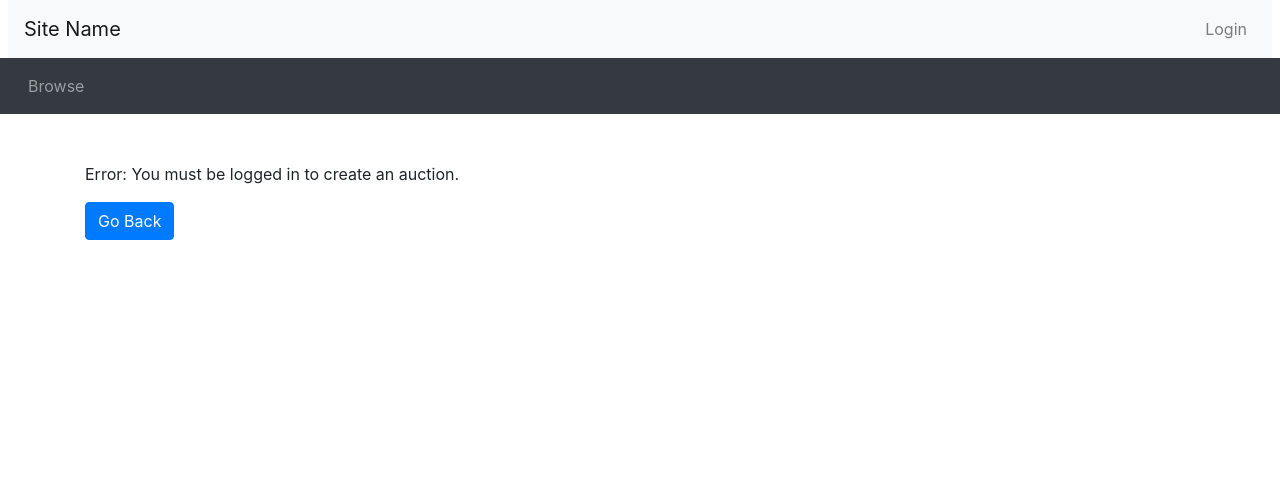
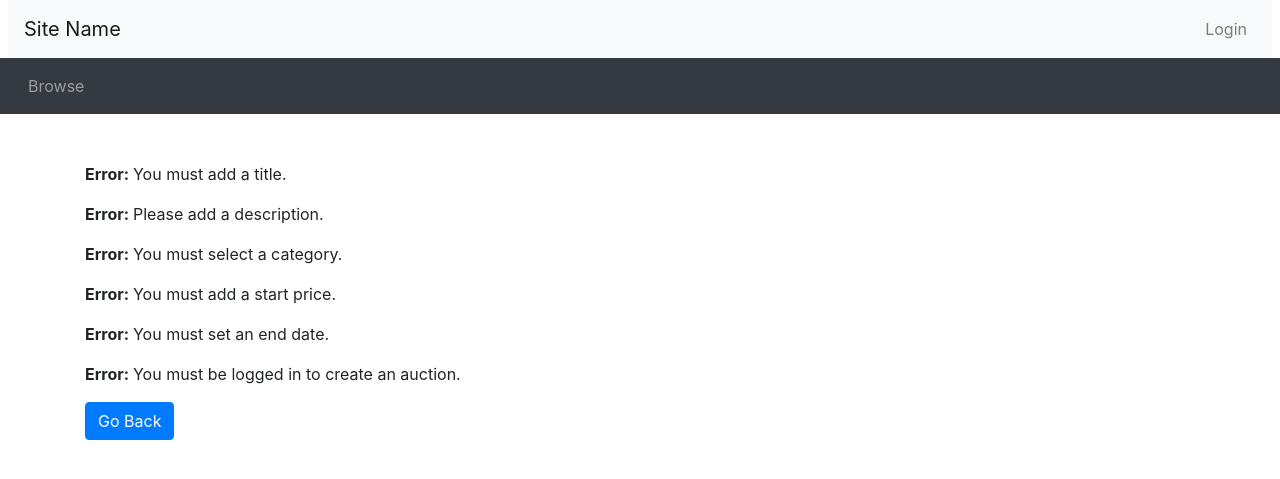
Before and after one commit to davidve0206/COMP0178-Project, a PHP site: page /views/create_auction_result.php in a window 1280 px wide. Shown: the top 479 px of the page. Run offline with PHP 8.4, Linux system fonts and the light colour scheme; data that the repository does not hold is empty.

Commit message:
moved all error checking into one section

```diff
--- a/views/create_auction_result.php
+++ b/views/create_auction_result.php
@@ -11,126 +11,108 @@
 
     /* Extract form data into variables, checking that they exist if required */
 
-    $error_message = null;
+    $error_messages = [];
 
     // Title
     if (!isset($_POST['auctionTitle']) or trim($_POST['auctionTitle']) == '') {
-        $error_message = 'You must add a title.';
+        array_push($error_messages, 'You must add a title.');
     } else {
         $title = $db->real_escape_string($_POST['auctionTitle']);
+
+        if (strlen($title) > 52) {
+            array_push($error_messages, 'Title too long.');
+        }
     }
 
     // Description
     if (!isset($_POST['auctionDescription']) or trim($_POST['auctionDescription']) == '') {
-        echo $_POST['auctionDescription'];
-        $error_message = 'Please add a description.';
+        array_push($error_messages, 'Please add a description.');
     } else {
         $description = $db->real_escape_string($_POST['auctionDescription']);
+
+        if (strlen($description) > 257) {
+            array_push($error_messages, 'Description too long. Please limit it to 255 characters.');
+        }
     }
 
     // Category
     if (!isset($_POST['auctionCategory'])) {
-        $error_message = 'You must select a category.';
+        array_push($error_messages, 'You must select a category.');
     } else {
         $category_id = intval($_POST['auctionCategory']);
+
+        // If something is passed which is not an integer, intval will return 0
+        if ($category_id == 0) {
+            array_push($error_messages, 'Invalid category.');
+        }
     }
 
     // Start Price
     if (isset($_POST['auctionStartPrice']) && $_POST['auctionStartPrice'] !== '') {
         $start_price = floatval($_POST['auctionStartPrice']);
+
+        if ($start_price <= 0) {
+            array_push($error_messages, 'The starting price must be greater than 0.');
+        }
     } else {
-        $error_message = 'You must add a start price.';
+        array_push($error_messages, 'You must add a start price.');
     }
 
     // Reserve Price
     $reserve_price = isset($_POST['auctionReservePrice']) && $_POST['auctionReservePrice'] !== '' ? floatval($_POST['auctionReservePrice']) : null;
 
+    if (!is_null($reserve_price) && $reserve_price <= $start_price) {
+        array_push($error_messages, 'The reserve price must be higher than the starting price.');
+    }
+
     // Start Date
     $start_date = isset($_POST['auctionStartDate']) && $_POST['auctionStartDate'] !== '' ? $db->real_escape_string($_POST['auctionStartDate']) : null;
+
+    if (!is_null($start_date) && new DateTime($start_date) < new DateTime()) {
+        array_push($error_messages, 'The start date for the auction cannot be in the past.');
+    }
 
     // End Date
     if (isset($_POST['auctionEndDate'])) {
         $end_date = $db->real_escape_string($_POST['auctionEndDate']);
+
+        if (new DateTime($end_date) <= new DateTime()) {
+            array_push($error_messages, 'The auction must end later than the current time.');
+        }
+
+        if (!is_null($start_date) && new DateTime($end_date) < new DateTime($start_date)) {
+            array_push($error_messages, 'The auction cannot end before it has started.');
+        }
     } else {
-        $error_message = 'You must set an end date.';
+        array_push($error_messages, 'You must set an end date.');
     }
 
     // Seller
     if (!isset($_SESSION['userId'])) {
-        $error_message = 'You must be logged in to create an auction.';
+        array_push($error_messages, 'You must be logged in to create an auction.');
     } else {
         $seller_id = intval($_SESSION['userId']);
+
+        if ($seller_id == 0) {
+            array_push($error_messages, 'Invalid seller ID.');
+        }
     }
 
+    // Check for error messages
 
-    /* Function to perform extra checking on the data to make sure it can be inserted into the database. */
+    if (count($error_messages) > 0) {
 
-    function data_checking($title, $description, $category_id, $start_price, $reserve_price, $start_date, $end_date, $seller_id)
-    {
-
-        if (strlen($title) > 52) {
-            return 'Title too long.';
+        foreach ($error_messages as $error) {
+            echo "<p><span class='font-weight-bold'>Error: </span> $error</p>";
         }
-
-        if (strlen($description) > 257) {
-            return 'description too long. Please limit it to 255 characters.';
-        }
-
-        if (!is_int($category_id)) {
-            return 'Invalid category.';
-        }
-
-        if (!is_int($seller_id)) {
-            return 'Invalid seller ID.';
-        }
-
-        if ($start_price <= 0) {
-            return 'The starting price must be greater than 0.';
-        }
-
-        if (!is_null($reserve_price) && $reserve_price <= $start_price) {
-            return 'The reserve price must be higher than the starting price.';
-        }
-
-        if (new DateTime($end_date) <= new DateTime()) {
-            return 'The auction must end later than the current time.';
-        }
-
-        if (!is_null($start_date) && new DateTime($start_date) < new DateTime()) {
-            return 'The start date for the auction cannot be in the past.';
-        }
-
-        if (!is_null($start_date) && new DateTime($end_date) < new DateTime($start_date)) {
-            return 'The auction cannot end before it has started.';
-        }
-
-        return false;
-    }
-
-// Check for error message or invalid data
-
-    if ($error_message) {
-        echo <<<EOM
-          <p>Error: $error_message</p>
-          <button onclick="history.back()" class="btn btn-primary">Go Back</button>
-EOM;
-    } else {
-
-        $invalid_data = data_checking($title, $description, $category_id, $start_price, $reserve_price, $start_date, $end_date, $seller_id);
-
-        if ($invalid_data) {
-            echo <<<EOM
-          <p>Data is invalid: $invalid_data</p>
-          <button onclick="history.back()" class="btn btn-primary">Go Back</button>
-EOM;
+        echo '<button onclick="history.back()" class="btn btn-primary">Go Back</button>';
     } else {
         /* If everything looks good, make the appropriate call to insert data into the database. */
         $db->query("USE auction_site");
 
         // Prepare the base query
-            $query = "INSERT INTO Items (itemName, description, sellerId, categoryId, startPrice, reservePrice, startDate, endDate)";
-            $values = "VALUES (?, ?, ?, ?, ?, ?, ?, ?)";
-            $stmt = $db->prepare("$query $values");
+        $query = "INSERT INTO Items (itemName, description, sellerId, categoryId, startPrice, reservePrice, startDate, endDate) VALUES (?, ?, ?, ?, ?, ?, ?, ?)";
+        $stmt = $db->prepare($query);
         $stmt->bind_param("ssiiddss", $title, $description, $seller_id, $category_id, $start_price, $reserve_price, $start_date, $end_date);
 
         // // Copilot code to log the query that is passed to the statement
@@ -153,7 +135,6 @@ EOM;
         $stmt->close();
         $db->close();
     }
-    }
 
     ?>
 
```
Lines whose indentation alone changed are shown as unchanged.
